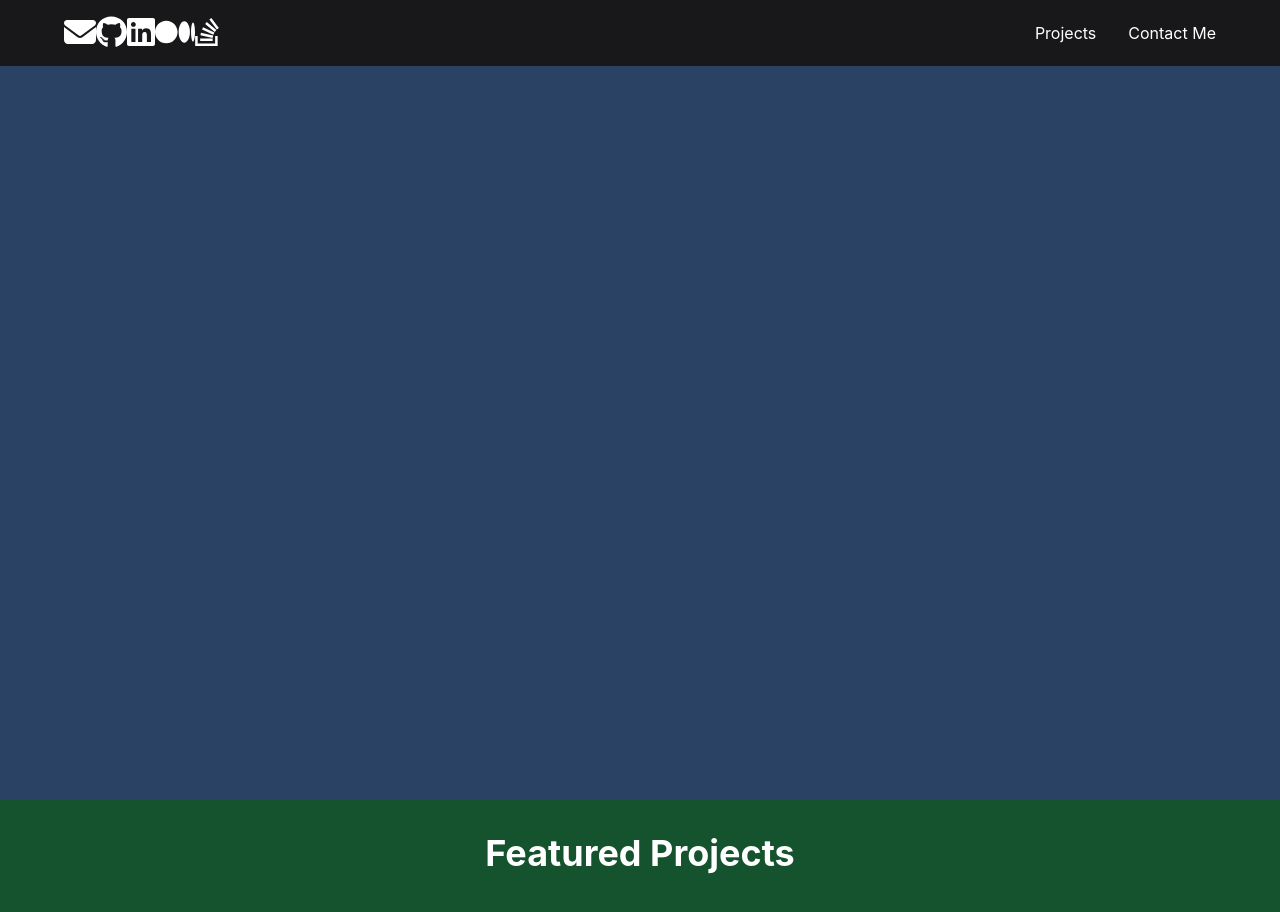
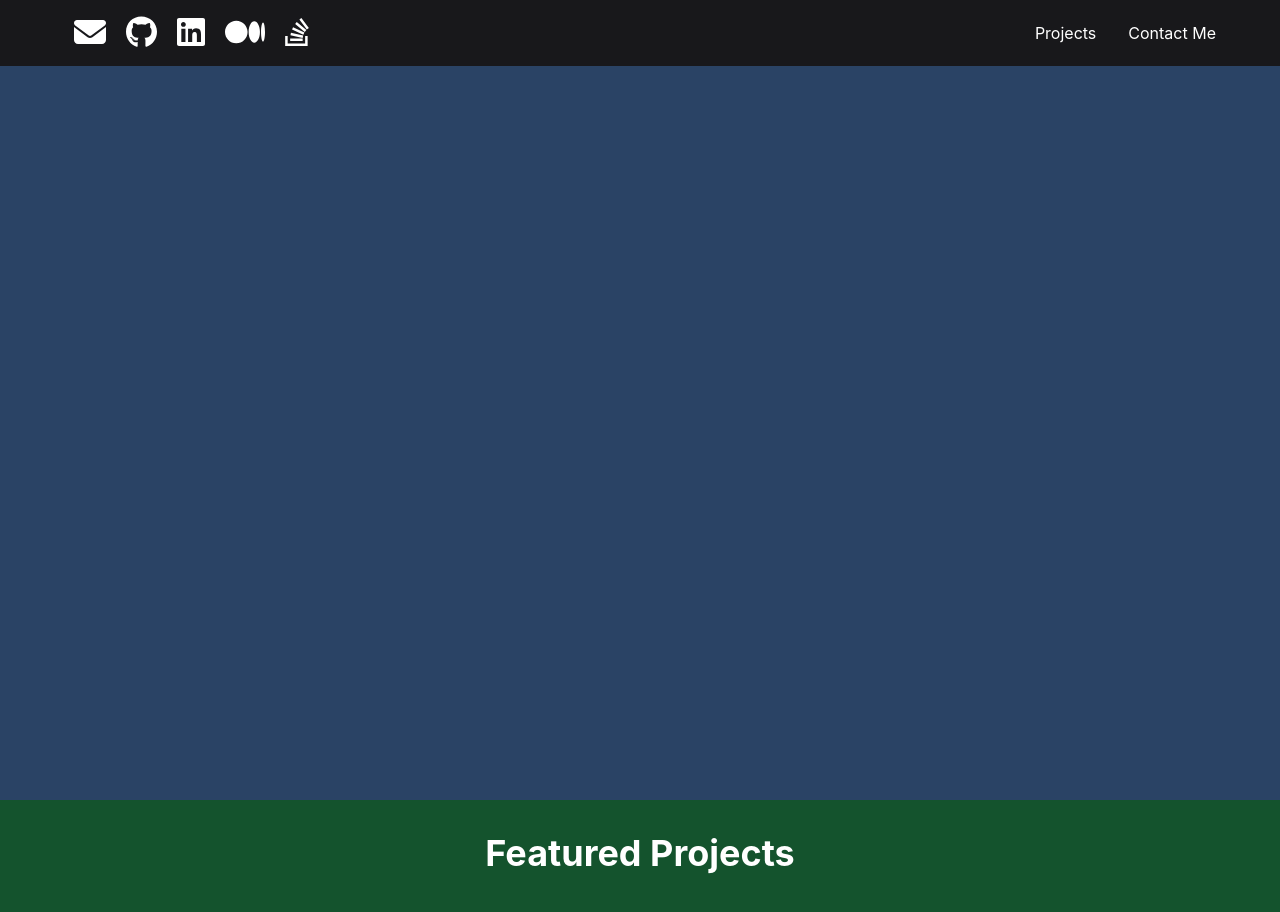
Before and after one commit to Merna-Wahdan/AdvancedReactProject-MyPortfolio, a React (Create React App) app: page / in a window 1280 px wide. Shown: the top 912 px of the page. Built offline with nearby package versions, Linux system fonts and the light colour scheme.

Commit message:
Add margin between nav bar elements

```diff
--- a/src/components/Header.js
+++ b/src/components/Header.js
@@ -65,7 +65,12 @@ const Header = () => {
         >
           <nav>
             {socials.map((e, i) => (
-              <a key={i} href={e.url} target="_blank">
+              <a
+                key={i}
+                href={e.url}
+                target="_blank"
+                style={{ margin: "0 10px" }}
+              >
                 <FontAwesomeIcon icon={e.icon} size="2x" />
               </a>
             ))}
@@ -73,7 +78,6 @@ const Header = () => {
           ;
           <nav>
             <HStack spacing={8}>
-              {/* Add links to Projects and Contact me section */}
               <a href={"/#projects-section"}>Projects</a>
               <a href={"/#contactme-section"}>Contact Me</a>
             </HStack>
```
